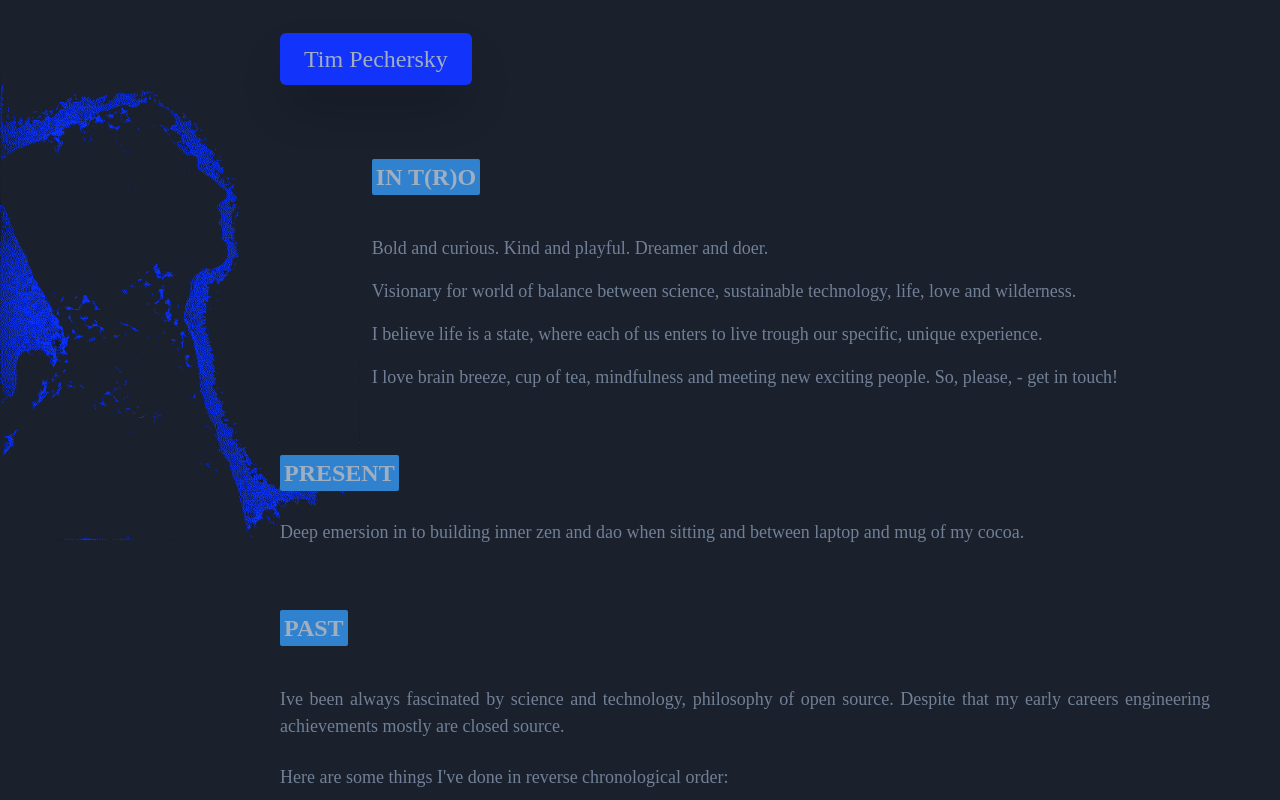
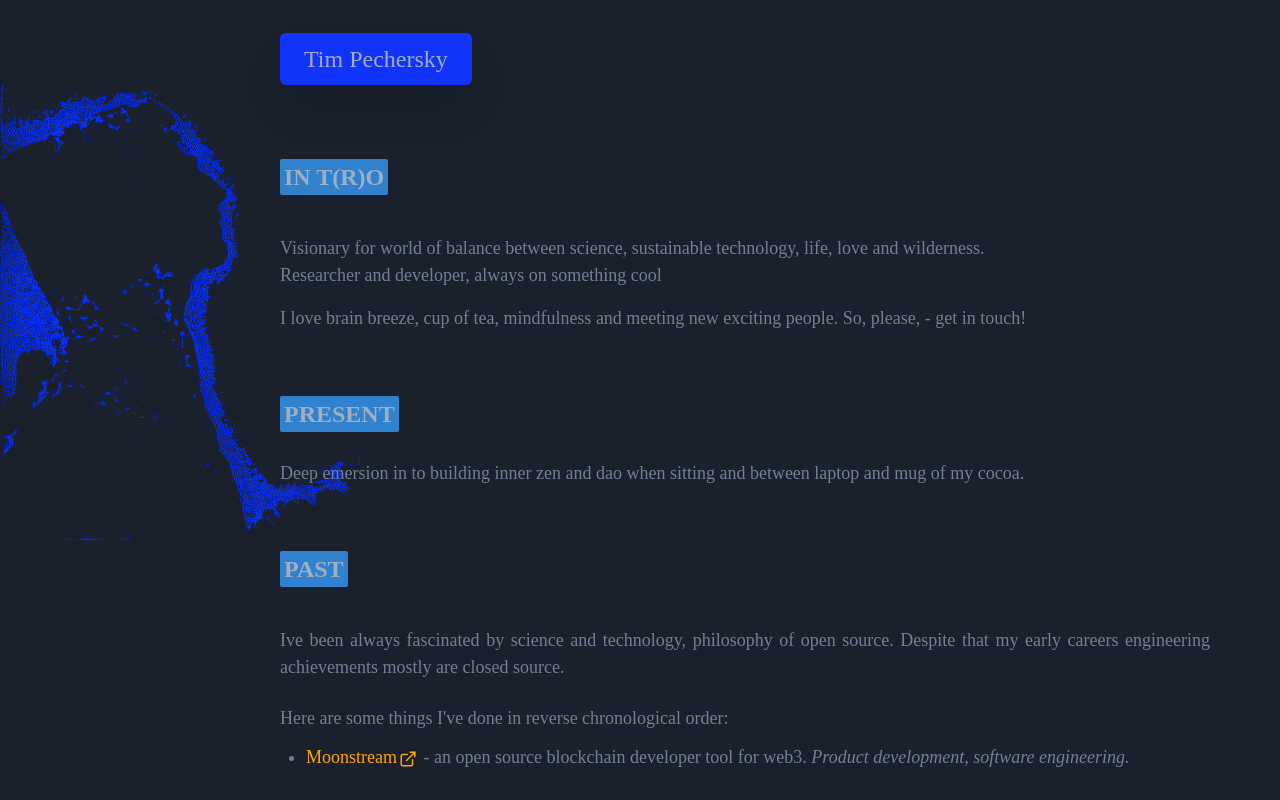
Before and after one commit to peersky/peersky, a React (Create React App) app: page / in a window 1280 px wide. Shown: the top 800 px of the page. Built offline with nearby package versions, Linux system fonts and the light colour scheme; a web font is replaced by a local one.

Commit message:
fix width

```diff
--- a/src/LandingPage.js
+++ b/src/LandingPage.js
@@ -17,7 +17,6 @@ const LandingPage = () => {
   const bg = '#1233fa';
   const bgbg = 'gray.800';
 
-  console.log('bg', bg);
   return (
     <Flex
       backgroundImage={process.env.PUBLIC_URL + '/dither-crop.png'}
@@ -63,7 +62,7 @@ const LandingPage = () => {
             </Text>
           </Box>
           <VStack id="findme" w="100%" spacing={16}>
-            <VStack spacing={6}>
+            <VStack spacing={6} w="100%">
               <Badge
                 variant="solid"
                 colorScheme="blue"
@@ -73,18 +72,12 @@ const LandingPage = () => {
               >
                 In t(r)o
               </Badge>
-              <chakra.span textAlign="justify" fontSize="18px">
-                <Text pt={4}>
-                  Bold and curious. Kind and playful. Dreamer and doer.
-                </Text>
+              <chakra.span textAlign="justify" fontSize="18px" w="100%">
                 <Text pt={4}>
                   Visionary for world of balance between science, sustainable
                   technology, life, love and wilderness.
                 </Text>
-                <Text pt={4}>
-                  I believe life is a state, where each of us enters to live
-                  trough our specific, unique experience.
-                </Text>
+                <Text>Researcher and developer, always on something cool</Text>
                 <Text pt={4}>
                   I love brain breeze, cup of tea, mindfulness and meeting new
                   exciting people. So, please, - get in touch!
@@ -451,8 +444,8 @@ const LandingPage = () => {
                 </Text>{' '}
                 <Text pt={4}>
                   To stop wars and poverty, we learn how to build trust even
-                  within untrusted enviroments. This is the source of my believe in
-                  decentralised technologies
+                  within untrusted enviroments. This is the source of my believe
+                  in decentralised technologies
                 </Text>
                 <Text pt={4}>
                   All living creatures are programmed by their very being to
```
